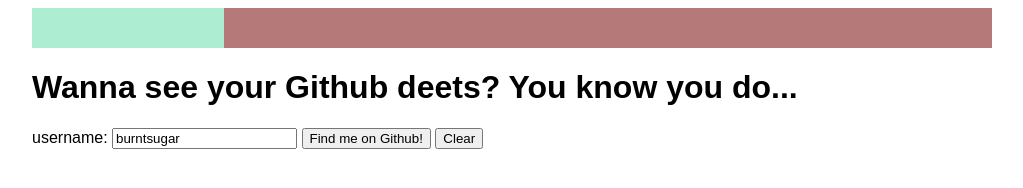
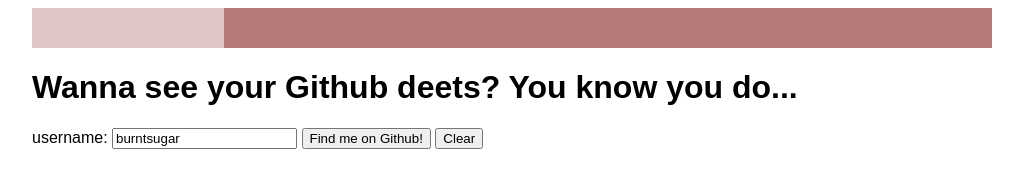
Before and after one commit to burntsugar/plain-vanilla-javascript-baby, a website: page index.html in a window 1280 px wide. Shown: the whole page, without its empty margins (128-1151 px from the left). Drawn offline with Linux system fonts and the light colour scheme.

Commit message:
color adjustment

```diff
--- a/assets/styles/styles.css
+++ b/assets/styles/styles.css
@@ -10,7 +10,7 @@
 
 #github-user-wrapper {
     box-sizing: border-box;
-    background-color: #DBDACD;
+    background-color: #DFC7C6;
 }
 
 #user-deets-header {
@@ -22,7 +22,7 @@
     display: flex;
     justify-content: flex-start;
     width: 20%;
-    background-color: aquamarine;
+    background-color: #DFC7C6;
     overflow: hidden;
     filter: opacity(.5);
 }
```
